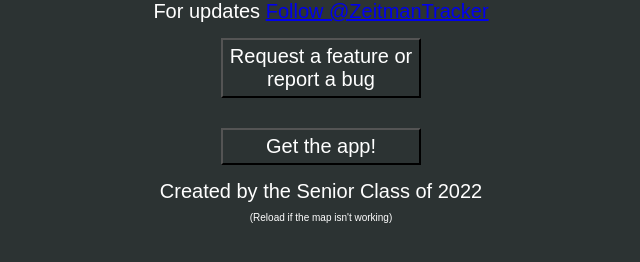
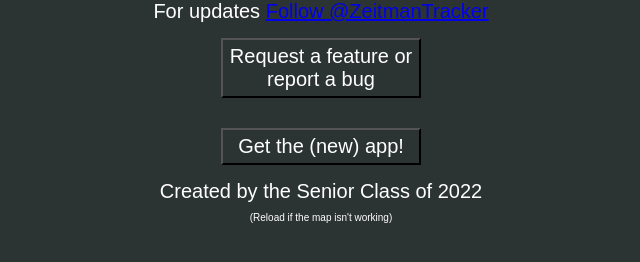
Before and after one commit to ZeitmanTracker/ZeitmanTracker.github.io, a plain HTML site: page index.html in a window 1280 px wide. Shown: the full height of the page, 319-959 px from the left. Drawn offline with Linux system fonts and the light colour scheme; no server answers.

Commit message:
add (new)

```diff
--- a/index.html
+++ b/index.html
@@ -27,7 +27,7 @@
             </div>
         </div>
         <div class="menu-item">
-            <button onclick="window.location.href='/get-the-app'">Get the app!</button>
+            <button onclick="window.location.href='/get-the-app'">Get the (new) app!</button>
         </div>
         <div>
             Created by the Senior Class of 2022
```
